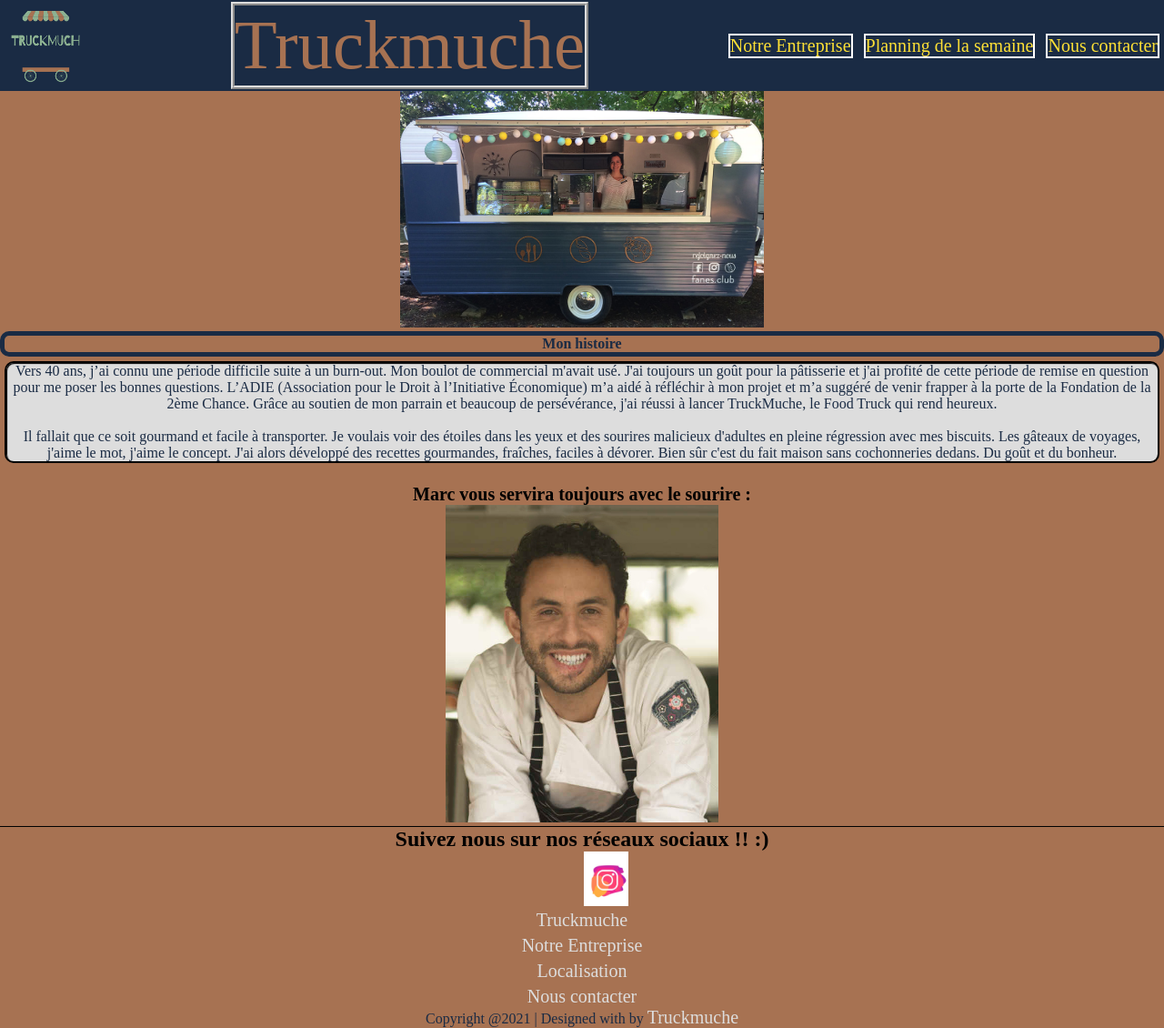
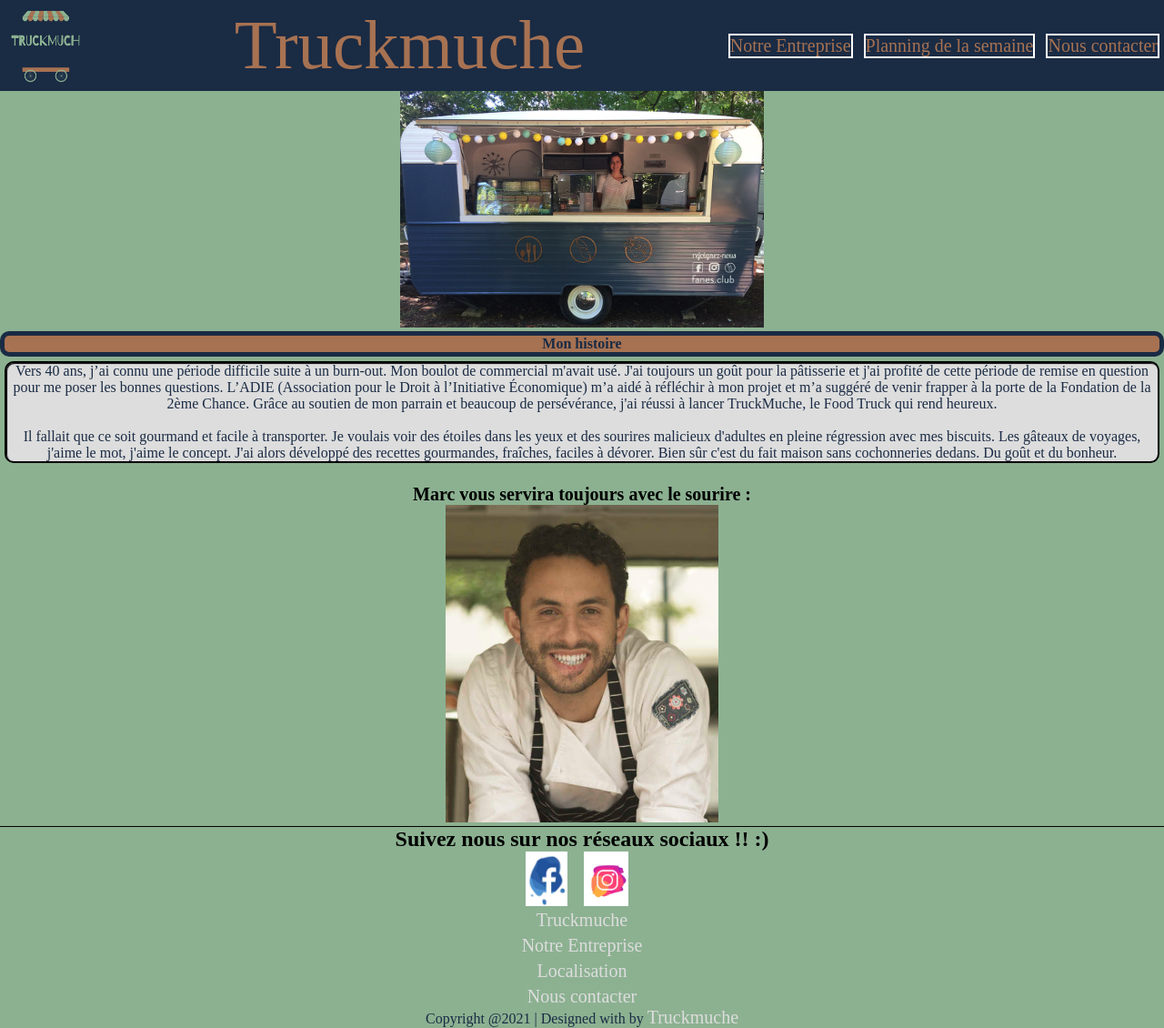
Before and after one commit to Sankatouille/Projet1, a plain HTML site: page Présentation.html in a window 1280 px wide. Shown: the whole page at 91% size. Drawn offline with Linux system fonts and the light colour scheme.

Commit message:
Change colors

```diff
--- a/Présentation.html
+++ b/Présentation.html
@@ -75,7 +75,7 @@ Du goût et du bonheur.
             </div>
 
             <div>
-                <a class="facebook" href="https://www.facebook.com/TruckMuche.fr"><i class="fa-brands fa-facebook-f"></i></a>
+                <a class="facebook" href="https://www.facebook.com/TruckMuche.fr"><img src="Assets/logo-fb.png" alt="Liens vers notre facebook" name="logoFb"></a>
                 <a class="insta" href="https://www.Instagram.com/TruckMuche.fr"><img src="Assets/instaIcon.jpg" alt="Liens vers notre instagram" name="logoInsta"></a>
             </div>
             <div class="Endpage">
--- a/style.css
+++ b/style.css
@@ -22,11 +22,9 @@
 
  .titre{
      display: flex;
-     color: yellow;
+     color: var(--secondary-color);
     font-size: clamp(2px, 6vw, 100px);
     text-align: center;
-    border: 4px solid var(--lighty);
-    border-style: ridge;
 
  }
 
@@ -77,7 +75,7 @@ li{
 }
 
 .menusName {
-    color : #fde035;
+    color : var(--secondary-color);
 
 }
 
@@ -98,7 +96,7 @@ section{
 
  h1{
      text-align: center;
-     color: #fde035;
+     color: var(--secondary-color);
      background-color: var(--main-color);
      border-radius: 50px;
      font-size:medium;
@@ -141,7 +139,7 @@ h4 {
  body{
      padding : 0;
      text-align : center;
-     background-color: var(--secondary-color);
+     background-color: #8cb191;
  }
 
 /**Tableau indiquant le jour ainsi que l'adresse du food truck */
@@ -182,7 +180,6 @@ td, th {
     width: 180px;
     gap:10px;
     margin-bottom:10px;
-    border:3px solid red right ;
 
 }
 .def{
@@ -191,7 +188,7 @@ td, th {
     width:auto;
     border: 1px solid black;
     padding: 25px;
-    background-color: var(--secondary-color);
+    background-color: #8cb191;
 }
 
 footer{
@@ -244,6 +241,7 @@ footer{
 
         height: auto;
         border: 3px solid --darky;
+        background-color: #8cb191;
     }
     .patisserie{
         height: 200px;
```
Also changed, not shown: index.html (+1 -1 lines).
